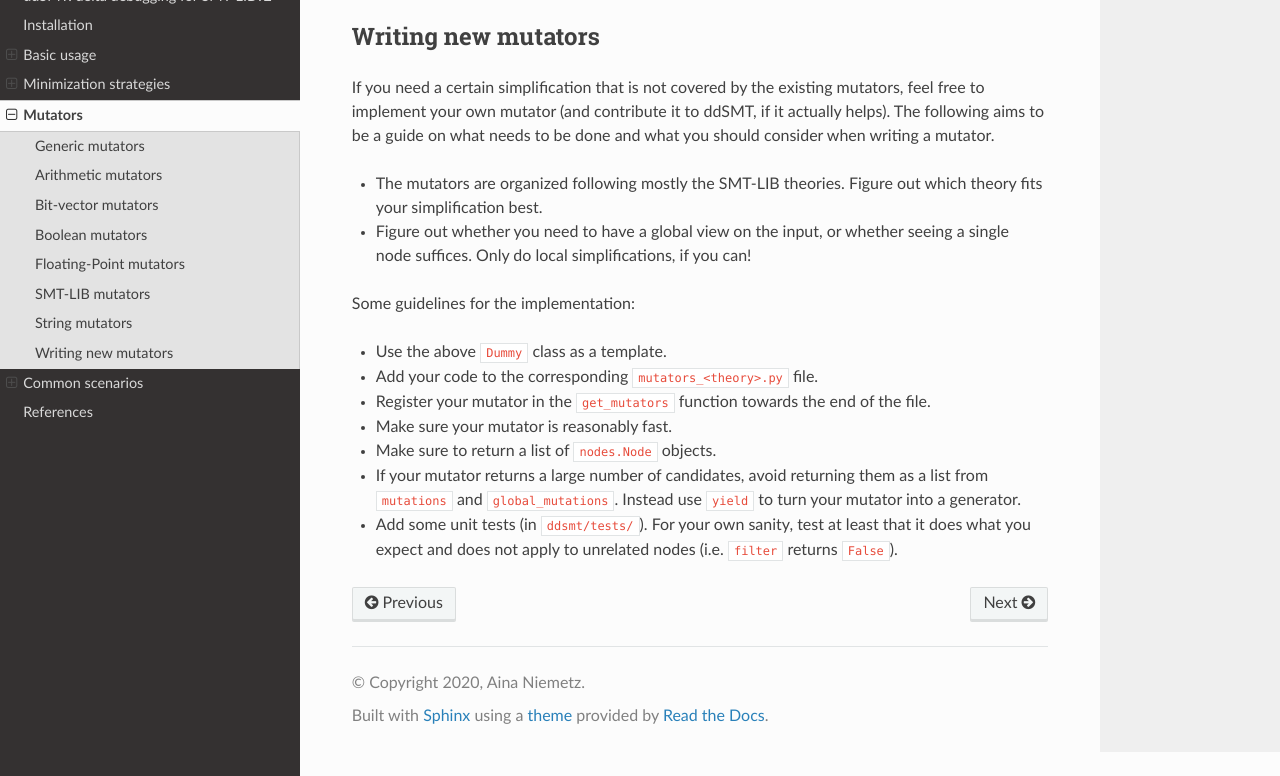
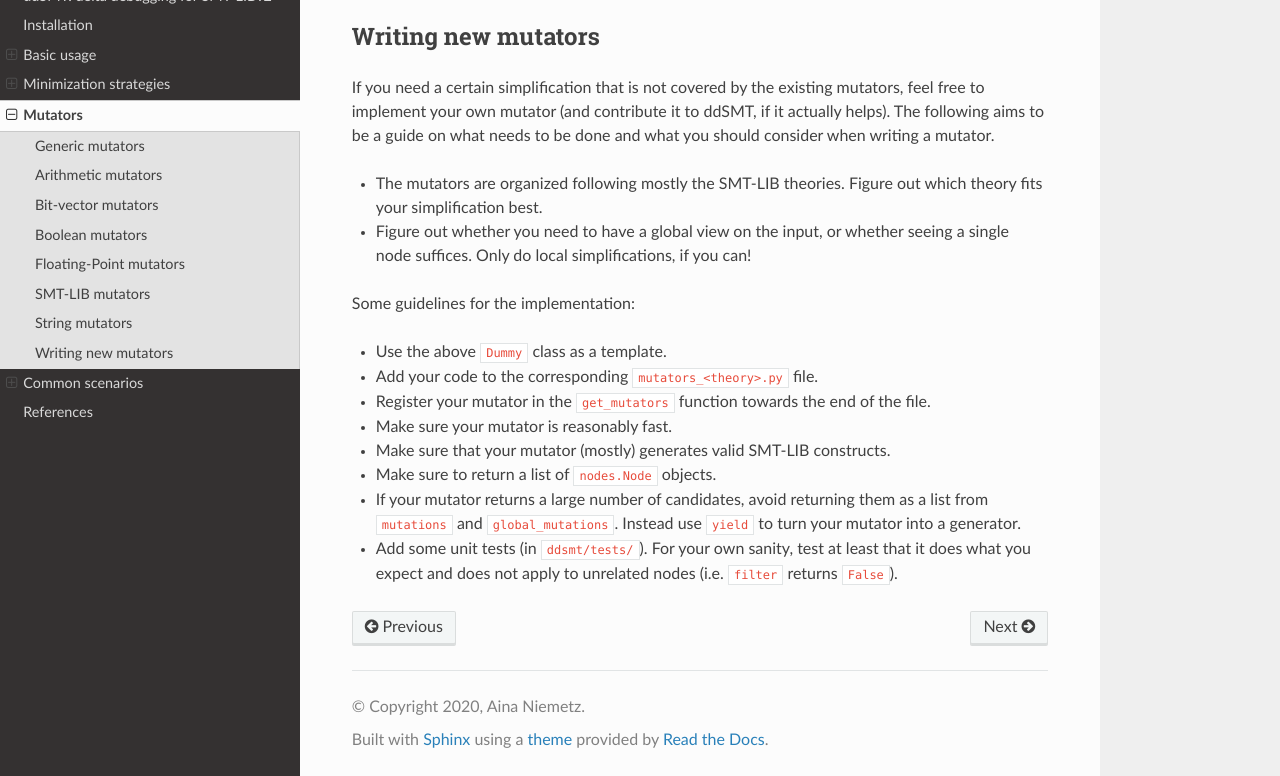
Before and after one commit to ddsmt/ddSMT, a Sphinx documentation site: the page built from docs/mutators.rst, in a window 1280 px wide and 900 px high, scrolled down 2117 px, cut to the strip 124-900 px from the top of the window. Built offline with Sphinx 7.4.7 and the Read the Docs theme 2.0.0, drawn with Linux system fonts in a browser that asks for light colours; the version number could not be read and is left out.

Commit message:
Add a comment about valid smtlib constructs in the docs

```diff
--- a/docs/mutators.rst
+++ b/docs/mutators.rst
@@ -80,6 +80,7 @@ Some guidelines for the implementation:
 - Add your code to the corresponding ``mutators_<theory>.py`` file.
 - Register your mutator in the ``get_mutators`` function towards the end of the file.
 - Make sure your mutator is reasonably fast.
+- Make sure that your mutator (mostly) generates valid SMT-LIB constructs.
 - Make sure to return a list of ``nodes.Node`` objects.
 - If your mutator returns a large number of candidates, avoid returning them as a list from ``mutations`` and ``global_mutations``. Instead use ``yield`` to turn your mutator into a generator.
 - Add some unit tests (in ``ddsmt/tests/``). For your own sanity, test at least that it does what you expect and does not apply to unrelated nodes (i.e. ``filter`` returns ``False``).
```
